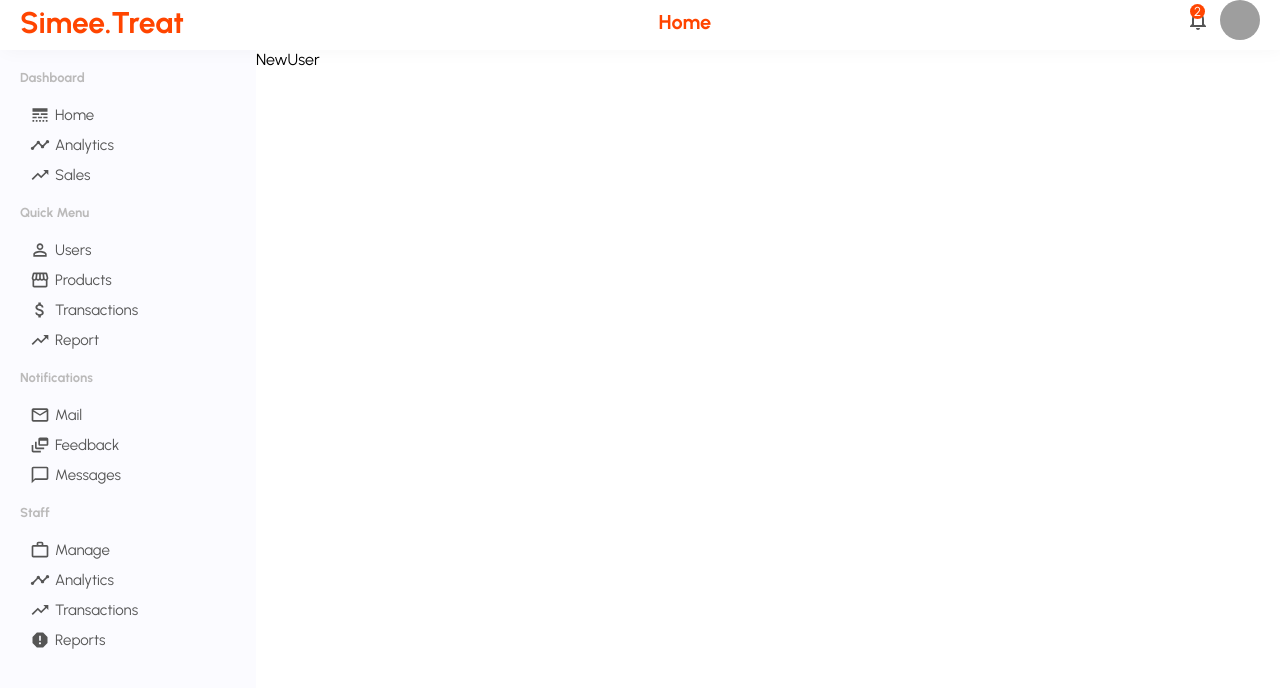
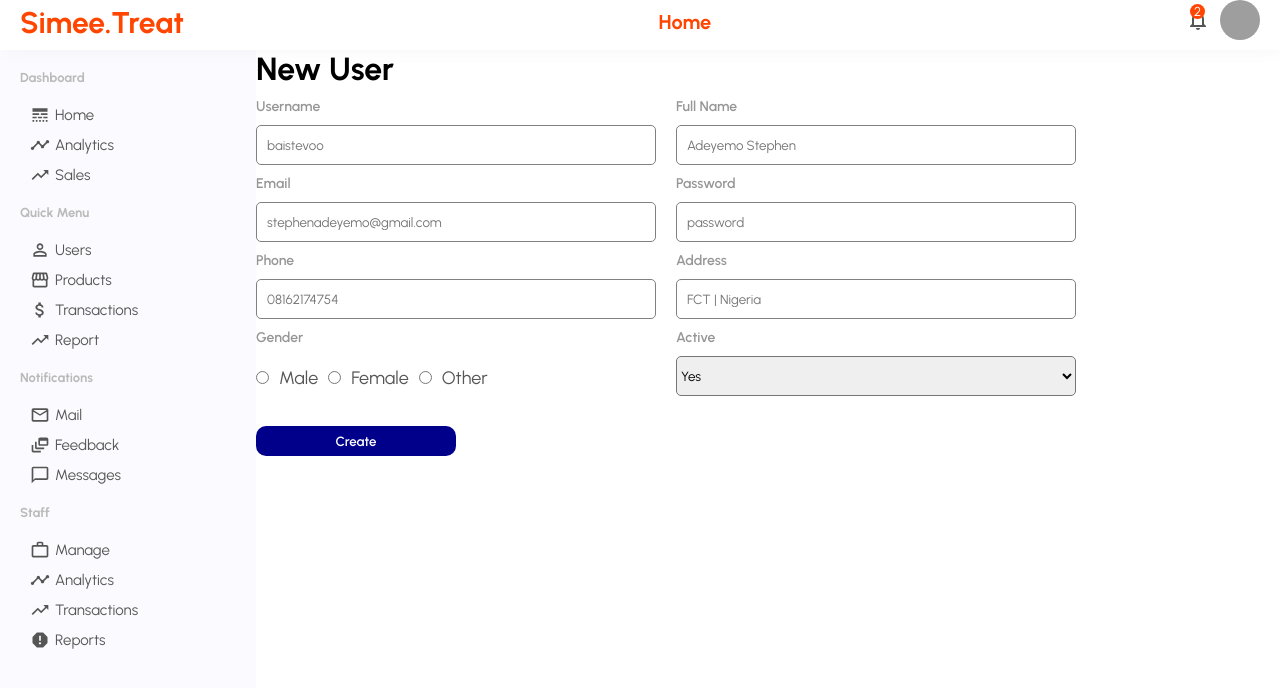
Before and after one commit to stivex001/Simee-treat-Admin, a React (Create React App) app: page /newuser in a window 1280 px wide. Shown: the top 688 px of the page. Built offline with nearby package versions, Linux system fonts and the light colour scheme; grey boxes are pictures that could not be loaded.

Commit message:
feat: added styles to the new user components

```diff
--- a/src/pages/newUser/NewUser.jsx
+++ b/src/pages/newUser/NewUser.jsx
@@ -1,13 +1,74 @@
-import styled from "styled-components";
+import {
+  Button,
+  Container,
+  Form,
+  FormItems,
+  Gender,
+  GenderInput,
+  GenderLabel,
+  Input,
+  Label,
+  Option,
+  Select,
+  Title,
+} from "./newuser.styles";
 
-const Container = styled.div`
-flex: 4;
-`;
+const Newuser = () => {
+  return (
+    <Container>
+      <Title>New User</Title>
+      <Form>
+        <FormItems>
+          <Label>Username</Label>
+          <Input type="text" placeholder="baistevoo" />
+        </FormItems>
+        <FormItems>
+          <Label>Full Name</Label>
+          <Input type="text" placeholder="Adeyemo Stephen" />
+        </FormItems>
+        <FormItems>
+          <Label>Email</Label>
+          <Input type="email" placeholder="stephenadeyemo@gmail.com" />
+        </FormItems>
+        <FormItems>
+          <Label>Password</Label>
+          <Input type="password" placeholder="password" />
+        </FormItems>
+        <FormItems>
+          <Label>Phone</Label>
+          <Input type="text" placeholder="08162174754" />
+        </FormItems>
+        <FormItems>
+          <Label>Address</Label>
+          <Input type="text" placeholder="FCT | Nigeria" />
+        </FormItems>
+        <FormItems>
+          <Label>Gender</Label>
+          <Gender>
+            <GenderInput type="radio" name="gender" id="male" value="male" />
+            <GenderLabel for="male">Male</GenderLabel>
+            <GenderInput
+              type="radio"
+              name="gender"
+              id="female"
+              value="female"
+            />
+            <GenderLabel for="female">Female</GenderLabel>
+            <GenderInput type="radio" name="gender" id="other" value="other" />
+            <GenderLabel for="other">Other</GenderLabel>
+          </Gender>
+        </FormItems>
+        <FormItems>
+          <Label>Active</Label>
+          <Select name="active" id="active">
+            <Option value="yes">Yes</Option>
+            <Option value="no">No</Option>
+          </Select>
+        </FormItems>
+        <Button>Create</Button>
+      </Form>
+    </Container>
+  );
+};
 
-const NewUser = () => {
-  return (
-    <Container>NewUser</Container>
-  )
-}
-
-export default NewUser
+export default Newuser;
--- /dev/null
+++ b/src/pages/newUser/newuser.styles.js
@@ -0,0 +1,54 @@
+import styled from "styled-components";
+
+export const Container = styled.div`
+  flex: 4;
+`;
+export const Title = styled.h1``;
+export const Form = styled.form`
+  display: flex;
+  flex-wrap: wrap;
+`;
+export const FormItems = styled.div`
+  width: 400px;
+  display: flex;
+  flex-direction: column;
+  margin-top: 10px;
+  margin-right: 20px;
+`;
+export const Label = styled.label`
+  margin-bottom: 10px;
+  font-size: 14px;
+  font-weight: 600;
+  color: rgb(151, 150, 150);
+`;
+export const Input = styled.input`
+  height: 40px;
+  padding: 10px;
+  border: 1px solid gray;
+  border-radius: 5px;
+`;
+export const Gender = styled.div``;
+export const GenderInput = styled.input`
+  margin-top: 15px;
+`;
+export const GenderLabel = styled.label`
+  margin: 10px;
+  font-size: 18px;
+  color: #555;
+`;
+export const Select = styled.select`
+  height: 40px;
+  border-radius: 5px;
+`;
+export const Option = styled.option``;
+export const Button = styled.button`
+  width: 200px;
+  border: none;
+  background-color: darkblue;
+  color: white;
+  padding: 7px 10px;
+  font-weight: 600;
+  border-radius: 10px;
+  margin-top: 30px;
+  cursor: pointer;
+`;
```
Also changed, not shown: src/pages/products/ProductList.jsx (added, +106 -0 lines).
